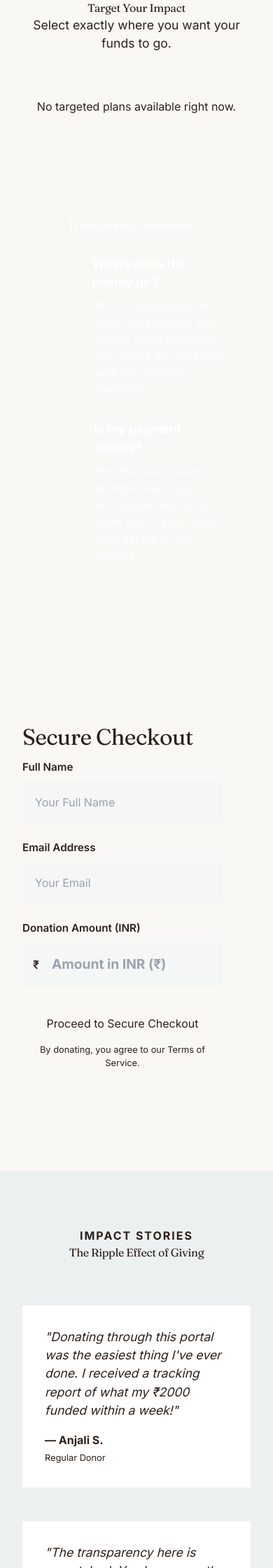
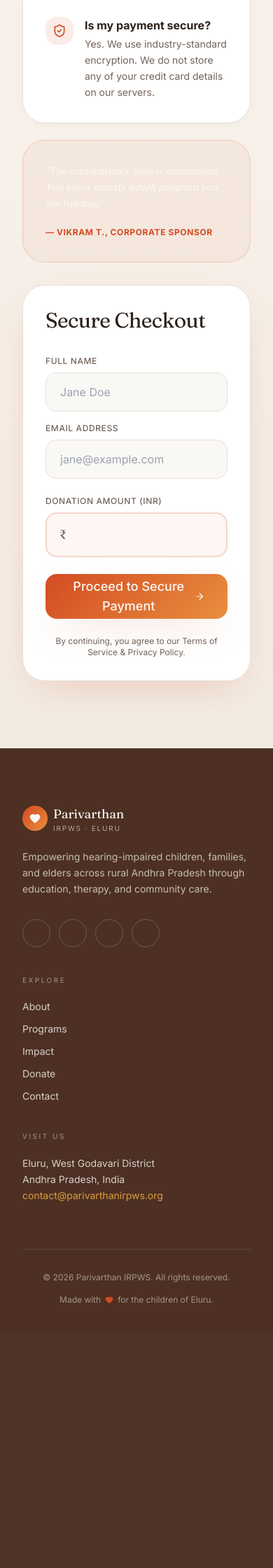
Before and after one commit to pavanrajashekar/parivarthan-ngo, a Django app: page /donate/ in a window 390 px wide. Shown: the part 678-2918 px from the top of the page at 70% size. After the commit the page ends 2540 px from the top, so only its background shows below. Run offline with Django 5.2, Linux system fonts and the light colour scheme; data that the repository does not hold is empty; some libraries are stand-ins or nearby versions.

Commit message:
V10: Tailwind Form Injections & Checkout Layout Polish

```diff
--- a/donations/templates/donations/donate.html
+++ b/donations/templates/donations/donate.html
@@ -3,135 +3,104 @@
 {% block title %}Target Your Impact | Parivarthan NGO{% endblock %}
 
 {% block content %}
-    <!-- Mega Hero Section -->
-    <section style="background: linear-gradient(rgba(13, 17, 23, 0.8), rgba(13, 17, 23, 0.95)), url('https://images.unsplash.com/photo-1593113630400-ea4288922497?ixlib=rb-4.0.3&auto=format&fit=crop&w=1600&q=80'); background-size: cover; background-position: center; color: white; padding: 6rem 5%; text-align: center;">
-        <div style="max-width: 800px; margin: 0 auto;">
-            <p style="color: var(--primary); font-weight: 700; letter-spacing: 2px; text-transform: uppercase;">Parivarthan Foundation</p>
-            <h1 style="color: white; margin-bottom: 2rem; font-size: clamp(3rem, 5vw, 4rem);">Be the reason a child is heard.</h1>
-            <p style="font-size: 1.3rem; color: rgba(255,255,255,0.8); margin-bottom: 3rem;">We are on a mission to build a barrier-free educational environment in Eluru. Your immediate action helps provide vital speech therapy and specialized learning kits.</p>
-
-            <!-- Dummy Progress Bar -->
-            <div style="background: rgba(255,255,255,0.1); border-radius: 50px; height: 12px; margin-bottom: 1rem; overflow: hidden; max-width: 600px; margin: 0 auto 1rem auto; box-shadow: inset 0 2px 4px rgba(0,0,0,0.5);">
-                <div style="background: var(--accent); width: 85%; height: 100%; border-radius: 50px; box-shadow: 0 0 10px rgba(39, 174, 96, 0.8);"></div>
+<section class="py-24 md:py-36 bg-gradient-sunrise min-h-[80svh] flex items-center">
+  <div class="container">
+    <div class="max-w-3xl mx-auto text-center mb-16">
+      <div class="inline-flex items-center gap-2 rounded-full border border-primary/20 bg-primary/5 backdrop-blur px-4 py-1.5 mb-6">
+        <i data-lucide="sparkles" class="h-3.5 w-3.5 text-primary"></i>
+        <span class="text-xs uppercase tracking-[0.2em] text-primary">Final Step</span>
       </div>
-            <p style="color: rgba(255,255,255,0.6); font-size: 0.9rem; font-weight: 600; text-transform: uppercase;">Rehabilitation Fund: 85% Funded</p>
-        </div>
-    </section>
-
-    <!-- Sponsorship Plans Layout -->
-    <section class="container section-padding">
-        <div style="text-align: center; margin-bottom: 4rem;">
-            <h2>Target Your Impact</h2>
-            <p style="color: var(--text-muted); font-size: 1.1rem;">Select exactly where you want your funds to go.</p>
+      <h1 class="font-serif text-4xl md:text-5xl lg:text-6xl text-foreground leading-[1.05] text-balance">
+        Complete your contribution.
+      </h1>
+      <p class="mt-6 text-base md:text-lg text-muted-foreground max-w-xl mx-auto leading-relaxed">
+        100% of your donation directly funds our rural supply chain programs. You are seconds away from making an impact.
+      </p>
     </div>
 
-        <div class="card-grid" style="margin-bottom: 5rem;">
-            {% for plan in plans %}
-                <a href="?amount={{ plan.amount }}#checkout" class="card" style="text-decoration: none; text-align: center; display: block; border-top: 4px solid var(--accent);">
-                    <h3 style="color: var(--secondary); margin-bottom: 0.5rem;">{{ plan.title }}</h3>
-                    <p style="color: var(--text-muted); min-height: 50px; margin-bottom: 1.5rem;">{{ plan.description }}</p>
-                    <span style="background: rgba(39, 174, 96, 0.1); color: var(--accent); padding: 0.8rem 2rem; border-radius: 50px; font-weight: 800; font-size: 1.2rem; display: inline-block;">
-                        Donate ₹{{ plan.amount }}
-                    </span>
-                </a>
-            {% empty %}
-                 <p style="text-align: center; grid-column: 1/-1;">No targeted plans available right now.</p>
-            {% endfor %}
-        </div>
-
-        <!-- The Checkout & FAQ Pane -->
-        <div id="checkout" style="display: grid; grid-template-columns: repeat(auto-fit, minmax(350px, 1fr)); gap: 4rem; background: var(--card-bg); border-radius: var(--radius-lg); box-shadow: var(--shadow-lg); overflow: hidden; margin-bottom: 5rem; scroll-margin-top: 100px;">
+    <div class="max-w-5xl mx-auto grid lg:grid-cols-12 gap-8 items-start">
 
       <!-- Left Side: Transparency FAQ -->
-            <div style="background: var(--secondary); padding: 4rem; color: white;">
-                <h3 style="color: white; margin-bottom: 2rem;">Transparency Guarantee</h3>
+      <div class="lg:col-span-5 space-y-6">
+        <div class="bg-card rounded-[2rem] p-8 shadow-card border border-border">
+          <h3 class="font-serif text-2xl mb-6">Transparency Guarantee</h3>
 
-                <div style="margin-bottom: 2rem;">
-                    <div style="display: flex; gap: 1rem; margin-bottom: 0.5rem;">
-                        <svg width="24" height="24" viewBox="0 0 24 24" fill="none" stroke="var(--accent)" stroke-width="2"><path d="M22 11.08V12a10 10 0 1 1-5.93-9.14"></path><polyline points="22 4 12 14.01 9 11.01"></polyline></svg>
-                        <strong style="font-size: 1.1rem;">Where does the money go?</strong>
+          <div class="space-y-6">
+            <div class="flex gap-4">
+              <div class="h-10 w-10 rounded-2xl bg-secondary/10 text-secondary grid place-items-center flex-shrink-0">
+                <i data-lucide="pie-chart" class="h-5 w-5"></i>
               </div>
-                    <p style="color: rgba(255,255,255,0.7); margin-left: 2.5rem;">95% of everything we raise goes directly into supply chain programs. 5% covers the essential web and logistics overhead.</p>
-                </div>
-
-                <div style="margin-bottom: 2rem;">
-                    <div style="display: flex; gap: 1rem; margin-bottom: 0.5rem;">
-                        <svg width="24" height="24" viewBox="0 0 24 24" fill="none" stroke="var(--primary)" stroke-width="2"><path d="M12 22s8-4 8-10V5l-8-3-8 3v7c0 6 8 10 8 10z"></path></svg>
-                        <strong style="font-size: 1.1rem;">Is my payment secure?</strong>
-                    </div>
-                    <p style="color: rgba(255,255,255,0.7); margin-left: 2.5rem;">Yes. We use industry-standard Razorpay encryption. We do not store any of your credit card details on our servers.</p>
+              <div>
+                <strong class="block text-foreground mb-1">Where does the money go?</strong>
+                <p class="text-sm text-muted-foreground leading-relaxed">95% of everything we raise goes directly into supply chain programs. 5% covers the essential web and logistics overhead.</p>
               </div>
             </div>
 
-            <!-- Right Side: Clean Form -->
-            <div style="padding: 4rem 4rem 4rem 0;">
-                <h3 style="color: var(--secondary); margin-bottom: 0.5rem; font-size: 2rem;">Secure Checkout</h3>
+            <div class="flex gap-4">
+              <div class="h-10 w-10 rounded-2xl bg-primary/10 text-primary grid place-items-center flex-shrink-0">
+                <i data-lucide="shield-check" class="h-5 w-5"></i>
+              </div>
+              <div>
+                <strong class="block text-foreground mb-1">Is my payment secure?</strong>
+                <p class="text-sm text-muted-foreground leading-relaxed">Yes. We use industry-standard encryption. We do not store any of your credit card details on our servers.</p>
+              </div>
+            </div>
+          </div>
+        </div>
+
+        <!-- Extra Testimony -->
+        <div class="bg-primary/5 rounded-[2rem] p-8 border border-primary/20">
+            <p class="text-primary-foreground text-sm font-serif italic text-primary mb-4 leading-relaxed">"The transparency here is unmatched. You know exactly which program you are funding."</p>
+            <strong class="text-xs uppercase tracking-wider text-primary">— Vikram T., Corporate Sponsor</strong>
+        </div>
+      </div>
+
+      <!-- Right Side: Checkout Form -->
+      <div class="lg:col-span-7 bg-card rounded-[2rem] p-8 md:p-10 shadow-warm border border-border">
+        <h3 class="font-serif text-3xl mb-8">Secure Checkout</h3>
 
         {% if messages %}
+            <div class="mb-6 space-y-3">
             {% for message in messages %}
-                        <div style="background-color: #d4edda; color: #155724; padding: 1rem; border-radius: var(--radius-sm); margin-bottom: 1.5rem; border: 1px solid #c3e6cb;">
-                            <svg width="20" height="20" viewBox="0 0 24 24" fill="none" stroke="currentColor" stroke-width="2" style="vertical-align: middle; margin-right: 0.5rem;"><path d="M22 11.08V12a10 10 0 1 1-5.93-9.14"></path><polyline points="22 4 12 14.01 9 11.01"></polyline></svg>
+                <div class="flex items-center gap-3 p-4 rounded-xl bg-accent/10 border border-accent/20 text-accent-foreground text-sm">
+                    <i data-lucide="check-circle" class="h-5 w-5 text-accent flex-shrink-0"></i>
                     {{ message }}
                 </div>
             {% endfor %}
+            </div>
         {% endif %}
 
-                <form method="POST">
+        <form method="POST" class="space-y-6">
             {% csrf_token %}
 
-                    <div style="margin-bottom: 1.5rem;">
-                        <label style="display: block; margin-bottom: 0.5rem; font-weight: 600; color: var(--secondary); font-size: 0.95rem;">Full Name</label>
-                        {{ form.donor_name }}
+            <div class="space-y-4">
+                <div>
+                    <label class="block text-xs font-medium text-muted-foreground uppercase tracking-wider mb-2">Full Name</label>
+                    <input type="text" name="donor_name" required class="w-full h-14 px-5 rounded-2xl border border-border bg-background focus:ring-2 focus:ring-primary outline-none transition-all text-base" placeholder="Jane Doe">
                 </div>
 
-                    <div style="margin-bottom: 1.5rem;">
-                        <label style="display: block; margin-bottom: 0.5rem; font-weight: 600; color: var(--secondary); font-size: 0.95rem;">Email Address</label>
-                        {{ form.donor_email }}
+                <div>
+                    <label class="block text-xs font-medium text-muted-foreground uppercase tracking-wider mb-2">Email Address</label>
+                    <input type="email" name="donor_email" required class="w-full h-14 px-5 rounded-2xl border border-border bg-background focus:ring-2 focus:ring-primary outline-none transition-all text-base" placeholder="jane@example.com">
                 </div>
 
-                    <div style="margin-bottom: 2.5rem;">
-                        <label style="display: block; margin-bottom: 0.5rem; font-weight: 600; color: var(--secondary); font-size: 0.95rem;">Donation Amount (INR)</label>
-                        <div style="position: relative;">
-                            <span style="position: absolute; left: 15px; top: 50%; transform: translateY(-50%); font-weight: 600; color: var(--text-muted);">₹</span>
-                            {{ form.amount }}
+                <div class="relative pt-2">
+                    <label class="block text-xs font-medium text-muted-foreground uppercase tracking-wider mb-2">Donation Amount (INR)</label>
+                    <div class="relative">
+                        <span class="absolute left-5 top-1/2 -translate-y-1/2 text-muted-foreground font-serif text-lg">₹</span>
+                        <input type="number" name="amount" value="{{ form.amount.value|default_if_none:'' }}" required class="w-full h-16 pl-12 pr-5 rounded-2xl border-2 border-primary/20 bg-primary/5 focus:ring-0 focus:border-primary outline-none transition-all text-xl font-semibold font-serif text-foreground">
+                    </div>
                 </div>
             </div>
 
-                    <button type="submit" class="btn-primary" style="width: 100%; border-radius: var(--radius-sm);">
-                        Proceed to Secure Checkout
+            <button type="submit" class="w-full inline-flex items-center justify-center gap-2 h-16 px-8 rounded-2xl bg-gradient-warm text-primary-foreground shadow-warm hover:scale-[1.02] transition-transform font-medium text-lg mt-4">
+                Proceed to Secure Payment <i data-lucide="arrow-right" class="h-5 w-5"></i>
             </button>
-                    <p style="text-align: center; margin-top: 1rem; font-size: 0.8rem; color: var(--text-muted);">By donating, you agree to our Terms of Service.</p>
+            <p class="text-center text-xs text-muted-foreground mt-4">By continuing, you agree to our Terms of Service & Privacy Policy.</p>
         </form>
+      </div>
+
     </div>
   </div>
 </section>
-
-    <!-- Mega Page Testimonials -->
-    <section style="background: #ecf0f1; padding: 5rem 0;">
-        <div class="container" style="text-align: center;">
-            <p style="text-transform: uppercase; letter-spacing: 2px; font-weight: 700; color: var(--primary);">Impact Stories</p>
-            <h2 style="margin-bottom: 4rem;">The Ripple Effect of Giving</h2>
-
-            <div style="display: flex; flex-wrap: wrap; justify-content: center; gap: 3rem;">
-                <div style="max-width: 400px; text-align: left; background: white; padding: 2rem; border-radius: var(--radius-md);">
-                    <p style="font-size: 1.1rem; font-style: italic; color: var(--secondary); margin-bottom: 1rem;">"Donating through this portal was the easiest thing I've ever done. I received a tracking report of what my ₹2000 funded within a week!"</p>
-                    <strong style="color: var(--secondary); display: block;">— Anjali S.</strong>
-                    <small style="color: var(--text-muted);">Regular Donor</small>
-                </div>
-                <div style="max-width: 400px; text-align: left; background: white; padding: 2rem; border-radius: var(--radius-md);">
-                    <p style="font-size: 1.1rem; font-style: italic; color: var(--secondary); margin-bottom: 1rem;">"The transparency here is unmatched. You know exactly which program you are funding and exactly how much is effectively mapped."</p>
-                    <strong style="color: var(--secondary); display: block;">— Vikram T.</strong>
-                    <small style="color: var(--text-muted);">Corporate Sponsor</small>
-                </div>
-            </div>
-        </div>
-    </section>
-
-    <!-- Quick Inline Styling -->
-    <style>
-        .form-control { width: 100%; padding: 1rem 1rem; border: 2px solid transparent; background: #F4F7F6; border-radius: var(--radius-sm); font-size: 1rem; transition: all 0.3s ease; }
-        .form-control:focus { outline: none; border-color: var(--primary); background: white; }
-        input[name="amount"] { padding-left: 2.5rem !important; font-size: 1.2rem; font-weight: 700; }
-        @media (max-width: 768px) { #checkout > div:last-child { padding: 2rem; } }
-    </style>
 {% endblock %}
```
Also changed, not shown: blog/templates/blog/home.html (+31 -3 lines). Lines whose indentation alone changed are shown as unchanged.
